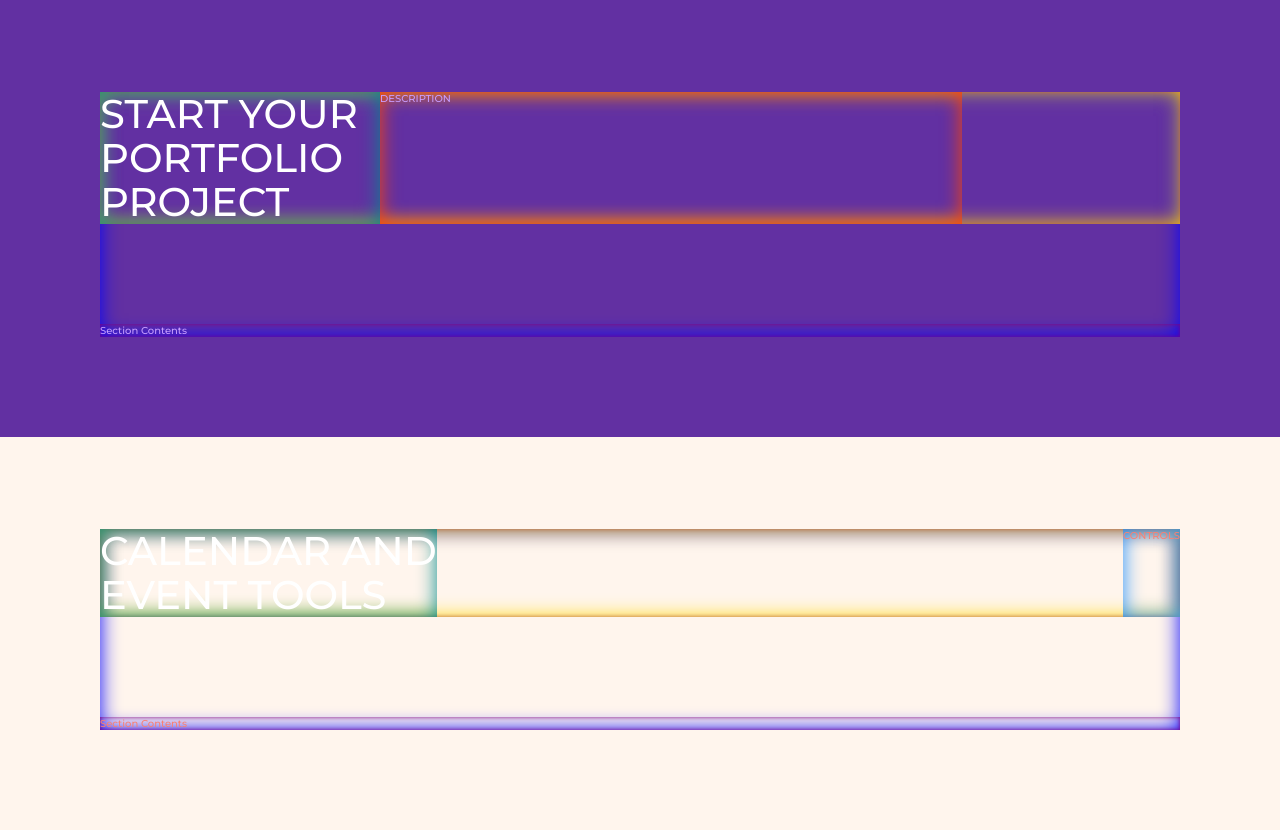
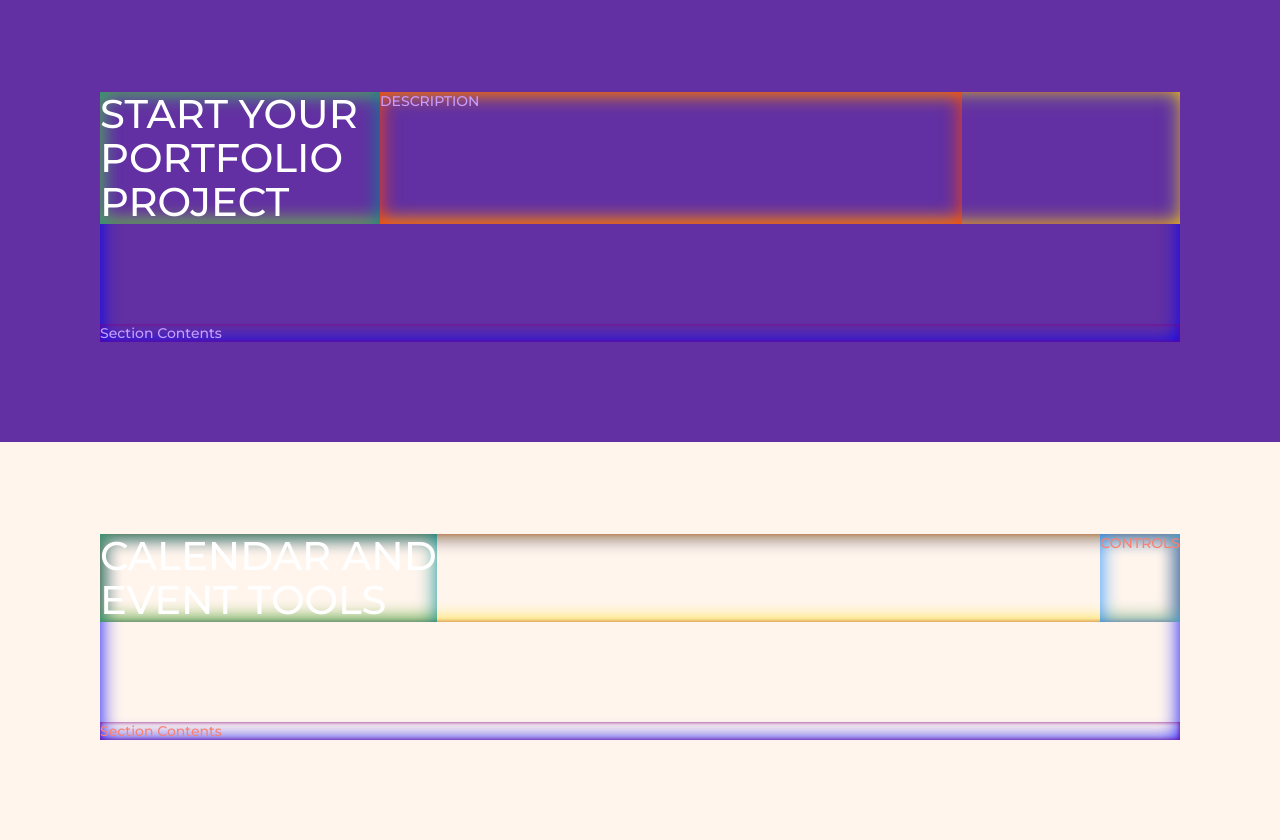
Before and after one commit to amsrj/zigzag, a plain HTML site: page index.html in a window 1280 px wide. Drawn offline with Linux system fonts and the light colour scheme.

Commit message:
body의 폰트사이즈 (웹사이트 전반에 걸친 기본 폰트사이즈를 14px로 설정

```diff
--- a/style.css
+++ b/style.css
@@ -19,6 +19,10 @@ h1, h2, h3, h4, h5, h6 {
 :root {
   font-family: "Montserrat", sans-serif;
   font-size: 62.5% /* 브라우저 기본 폰트 사이즈 설정인 16px의 62.5% => 10px */
+}
+
+body {
+  font-size: 1.4rem;
 }
 
 /* Layouts */
```
